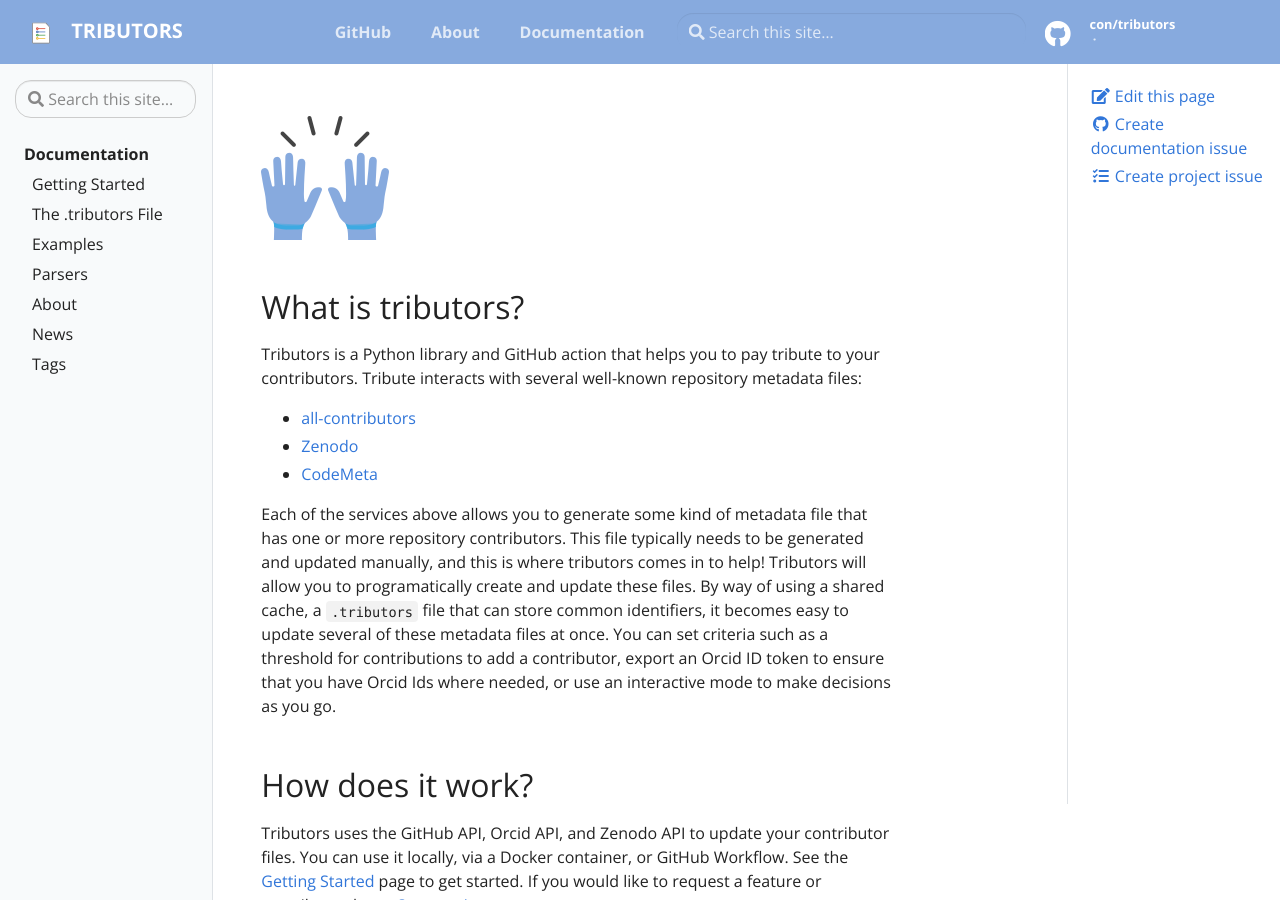
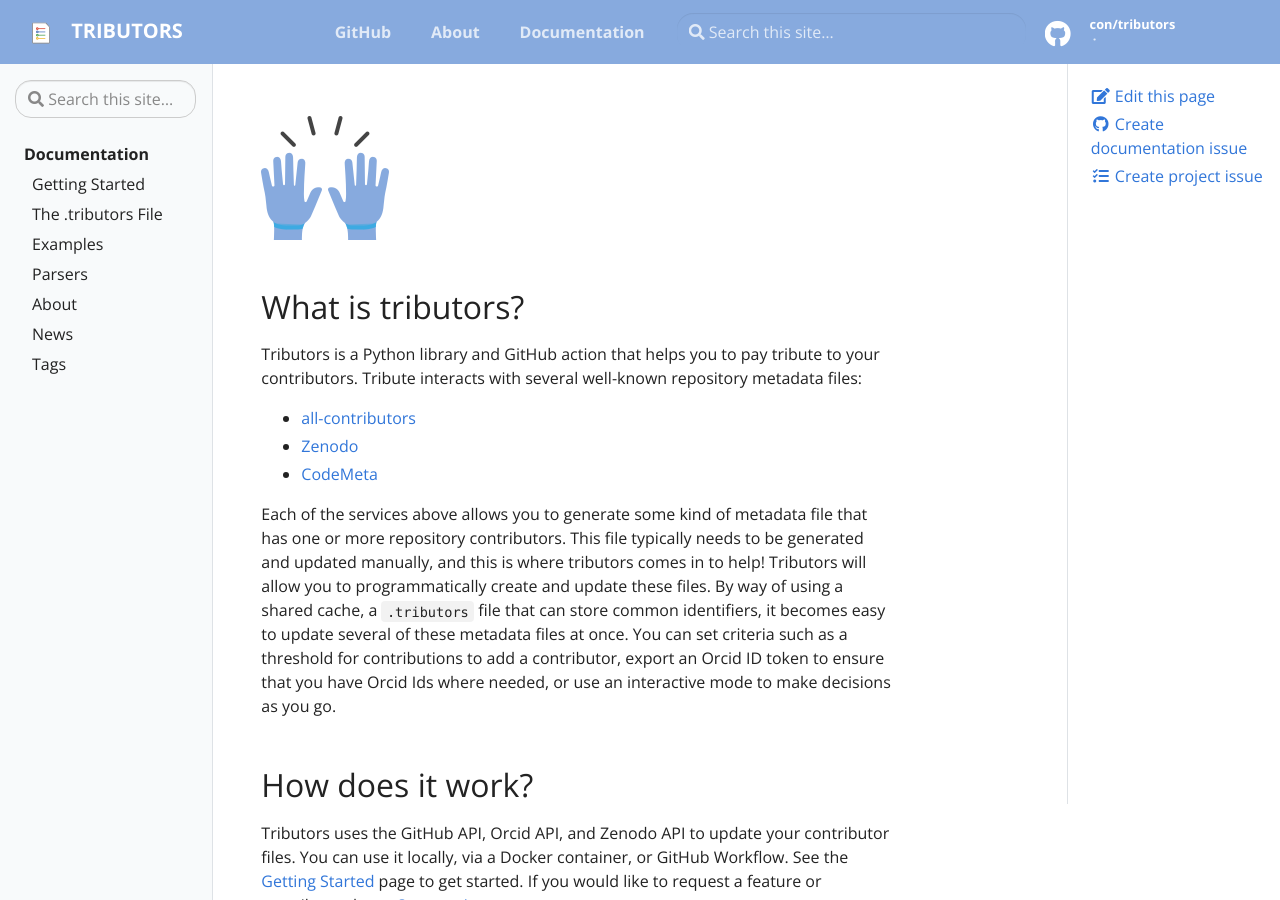
Before and after one commit to con/tributors, a Jekyll site: the page built from docs/pages/index.md, in a window 1280 px wide and 900 px high. Built offline with Jekyll 4.4.1, drawn with Linux system fonts in a browser that asks for light colours.

Commit message:
[DATALAD RUNCMD] run codespell throughout
=== Do not change lines below ===
{
 "chain": [],
 "cmd": "codespell -w",
 "exit": 0,
 "extra_inputs": [],
 "inputs": [],
 "outputs": [],
 "pwd": "."
}
^^^ Do not change lines above ^^^

```diff
--- a/docs/pages/index.md
+++ b/docs/pages/index.md
@@ -18,7 +18,7 @@
 Each of the services above allows you to generate some kind of metadata file
 that has one or more repository contributors. This file typically needs to be
 generated and updated manually, and this is where tributors comes in to help!
-Tributors will allow you to programatically create and update these files.
+Tributors will allow you to programmatically create and update these files.
 By way of using a shared cache, a `.tributors` file that can store common
 identifiers, it becomes easy to update several of these metadata files at once.
 You can set criteria such as a threshold for contributions to add a contributor,
```
Also changed, not shown: docs/_docs/getting-started.md (+1 -1 lines), docs/_docs/parsers/allcontrib.md (+1 -1 lines), docs/_docs/parsers/mailmap.md (+1 -1 lines), docs/pages/about.md (+1 -1 lines), README.md.
